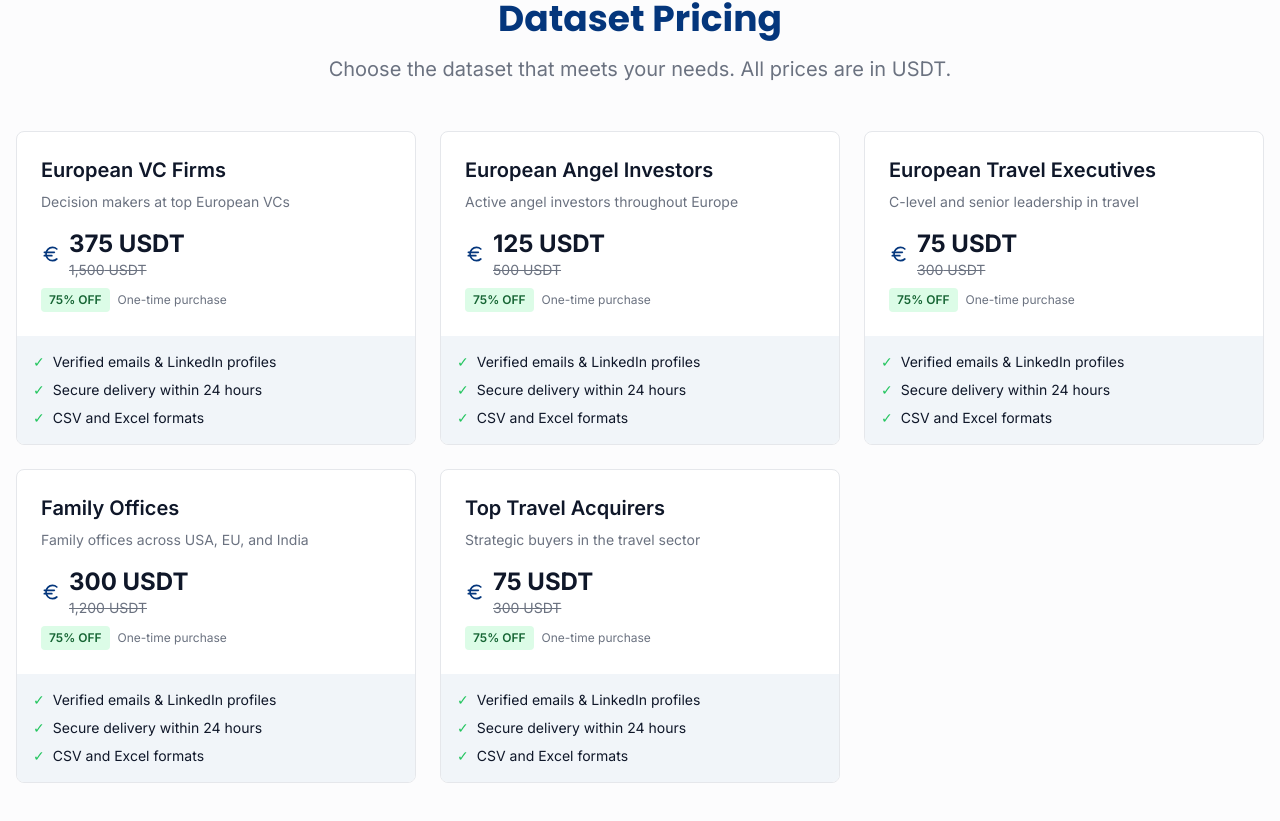
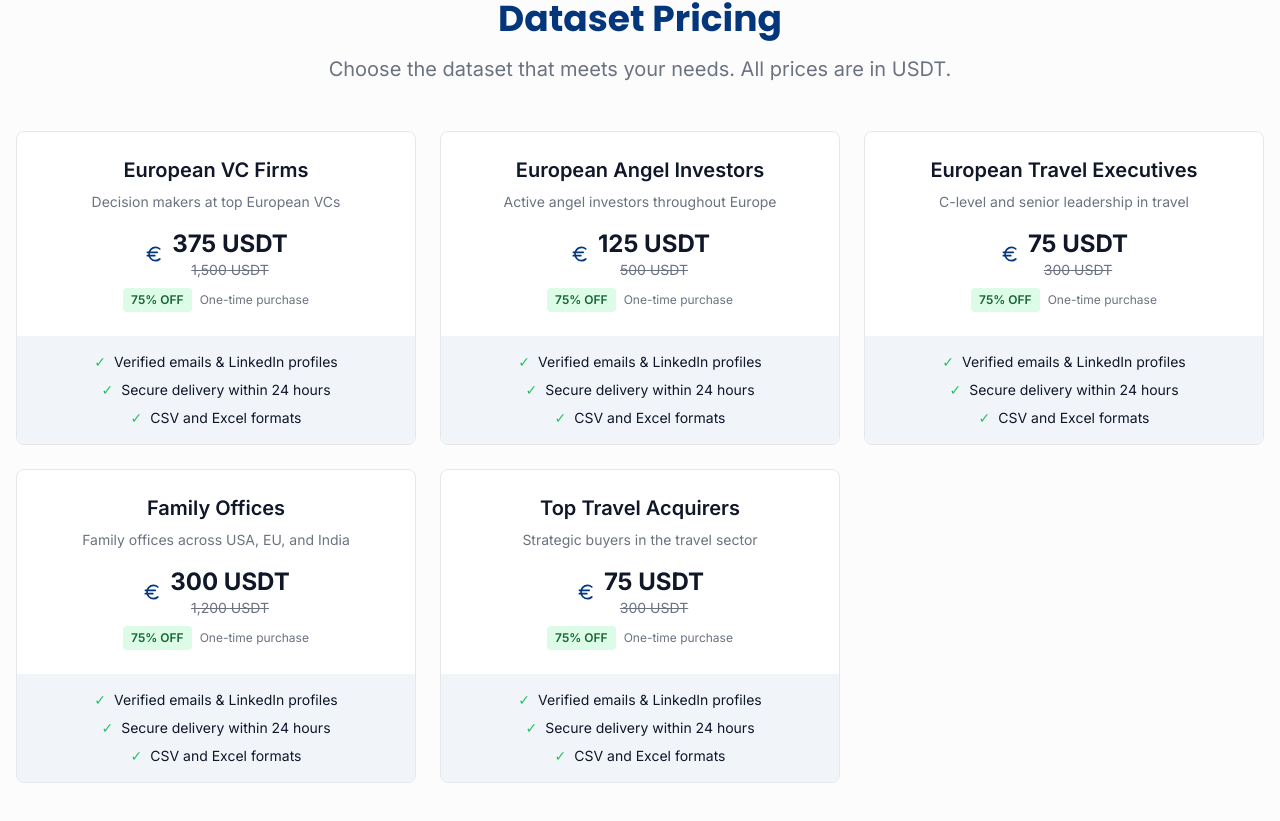
Before and after one commit to aliceyhunsahin/data-vault-prime-leads, a React (Vite) app: page /get-data in a window 1280 px wide. Shown: the part 729-1550 px from the top of the page. Built offline with nearby package versions, Linux system fonts and the light colour scheme.

Commit message:
Fix: Center text in product cards
Center the text content within the product cards for better visual alignment.

```diff
--- a/src/components/PricingTable.tsx
+++ b/src/components/PricingTable.tsx
@@ -13,32 +13,32 @@ const PricingItem = ({ category, price, description }: PricingItemProps) => {
 
   return (
     <div className="bg-white rounded-lg border border-gray-200 overflow-hidden card-hover">
-      <div className="p-6">
+      <div className="p-6 text-center">
         <h3 className="text-xl font-semibold mb-2">{category}</h3>
         <p className="text-sm text-muted-foreground mb-4">{description}</p>
-        <div className="flex items-center gap-2 mb-2">
+        <div className="flex items-center justify-center gap-2 mb-2">
           <Euro className="h-5 w-5 text-primary" />
           <div className="flex flex-col">
             <span className="text-2xl font-bold">{price.toLocaleString()} USDT</span>
             <span className="text-sm text-muted-foreground line-through">{originalPrice.toLocaleString()} USDT</span>
           </div>
         </div>
-        <div className="flex items-center gap-2">
+        <div className="flex items-center justify-center gap-2">
           <span className="text-xs bg-green-100 text-green-800 font-semibold px-2 py-1 rounded">75% OFF</span>
           <p className="text-xs text-muted-foreground">One-time purchase</p>
         </div>
       </div>
       <div className="bg-secondary p-4">
-        <ul className="text-sm space-y-2">
-          <li className="flex items-start gap-2">
+        <ul className="text-sm space-y-2 text-center">
+          <li className="flex items-start gap-2 justify-center">
             <span className="text-green-500">✓</span>
             <span>Verified emails & LinkedIn profiles</span>
           </li>
-          <li className="flex items-start gap-2">
+          <li className="flex items-start gap-2 justify-center">
             <span className="text-green-500">✓</span>
             <span>Secure delivery within 24 hours</span>
           </li>
-          <li className="flex items-start gap-2">
+          <li className="flex items-start gap-2 justify-center">
             <span className="text-green-500">✓</span>
             <span>CSV and Excel formats</span>
           </li>
```
